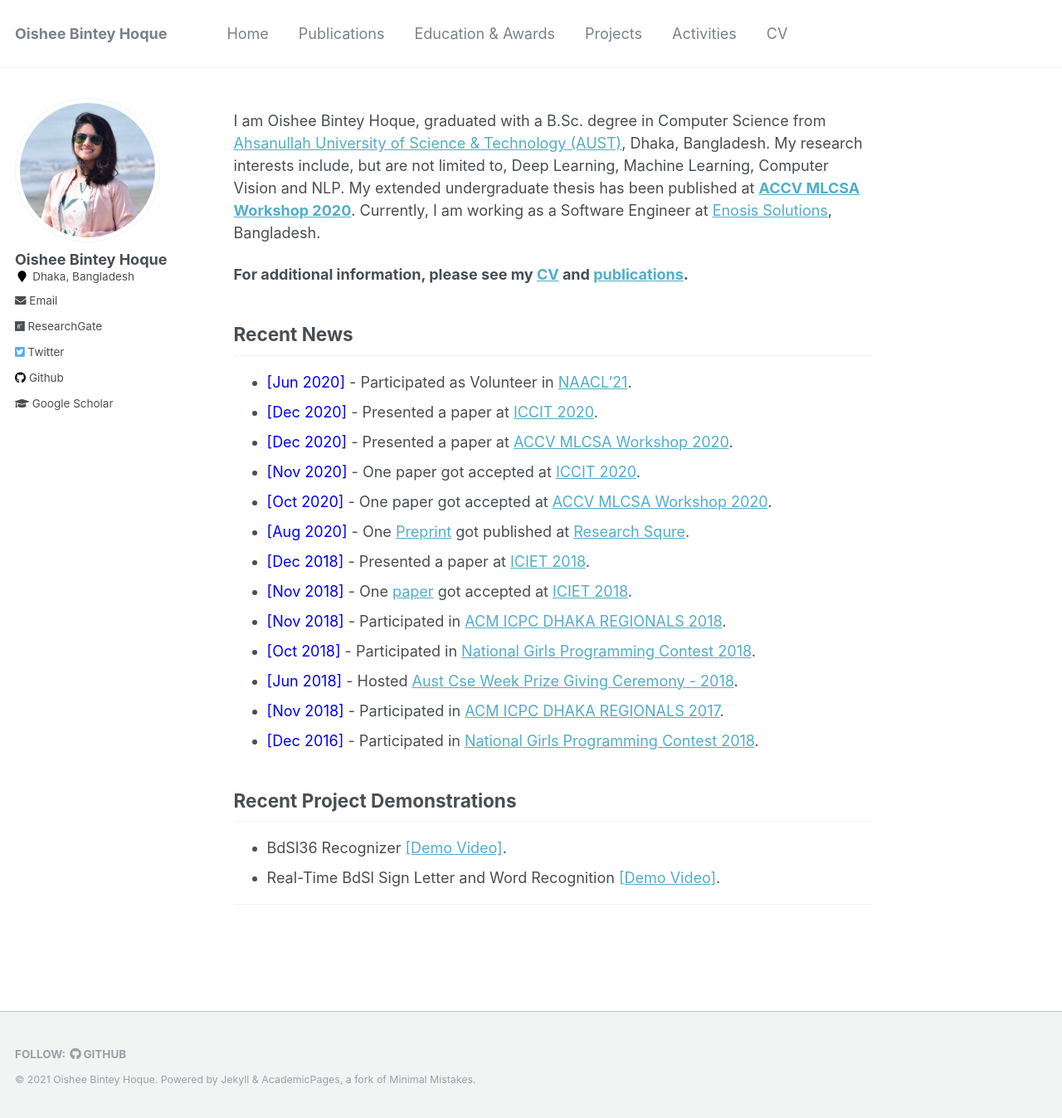
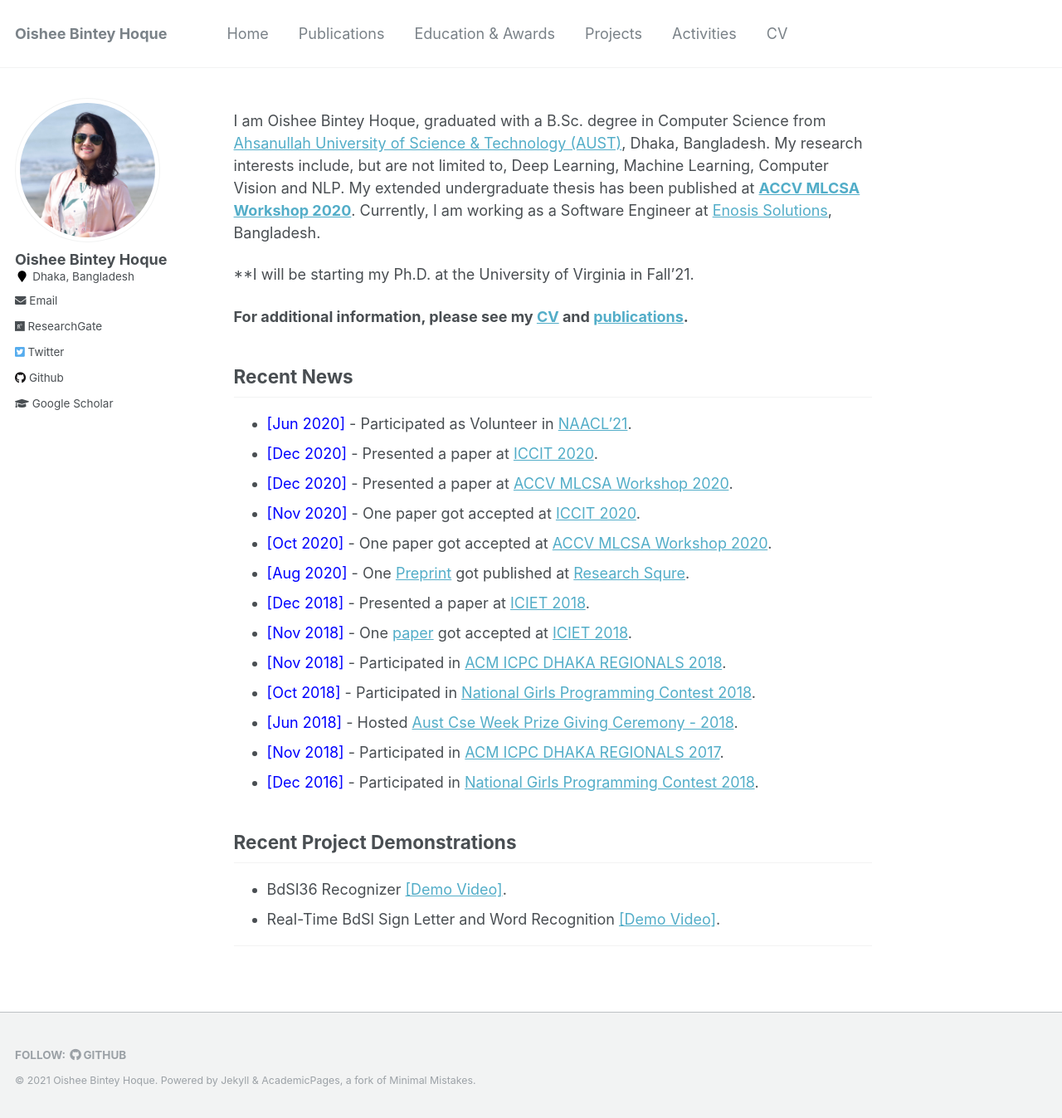
Before and after one commit to oishee-hoque/oishee-hoque.github.io, a Jekyll site: the page built from _pages/about.md, in a window 1280 px wide and 1347 px high. Shown: the whole window at 83% size. Built offline with Jekyll 4.4.1, drawn with Linux system fonts in a browser that asks for light colours.

Commit message:
Update about.md

```diff
--- a/_pages/about.md
+++ b/_pages/about.md
@@ -9,6 +9,8 @@
 ---
 
 I am Oishee Bintey Hoque, graduated with a B.Sc. degree in Computer Science from [Ahsanullah University of Science & Technology (AUST)](http://aust.edu/), Dhaka, Bangladesh. My research interests include, but are not limited to, Deep Learning, Machine Learning, Computer Vision and NLP. My extended undergraduate thesis has been published at [**ACCV MLCSA Workshop 2020**](http://mlp.sci.yamaguchi-u.ac.jp/MLCSA2020/index.html). Currently, I am working as a Software Engineer at [Enosis Solutions](https://www.enosisbd.com/), Bangladesh.
+
+\*\*I will be starting my Ph.D. at the University of Virginia in Fall'21.
 
 **For additional information, please see my [CV](https://oishee-hoque.github.io/cv/) and [publications](https://oishee-hoque.github.io/publications/).**
 
```
